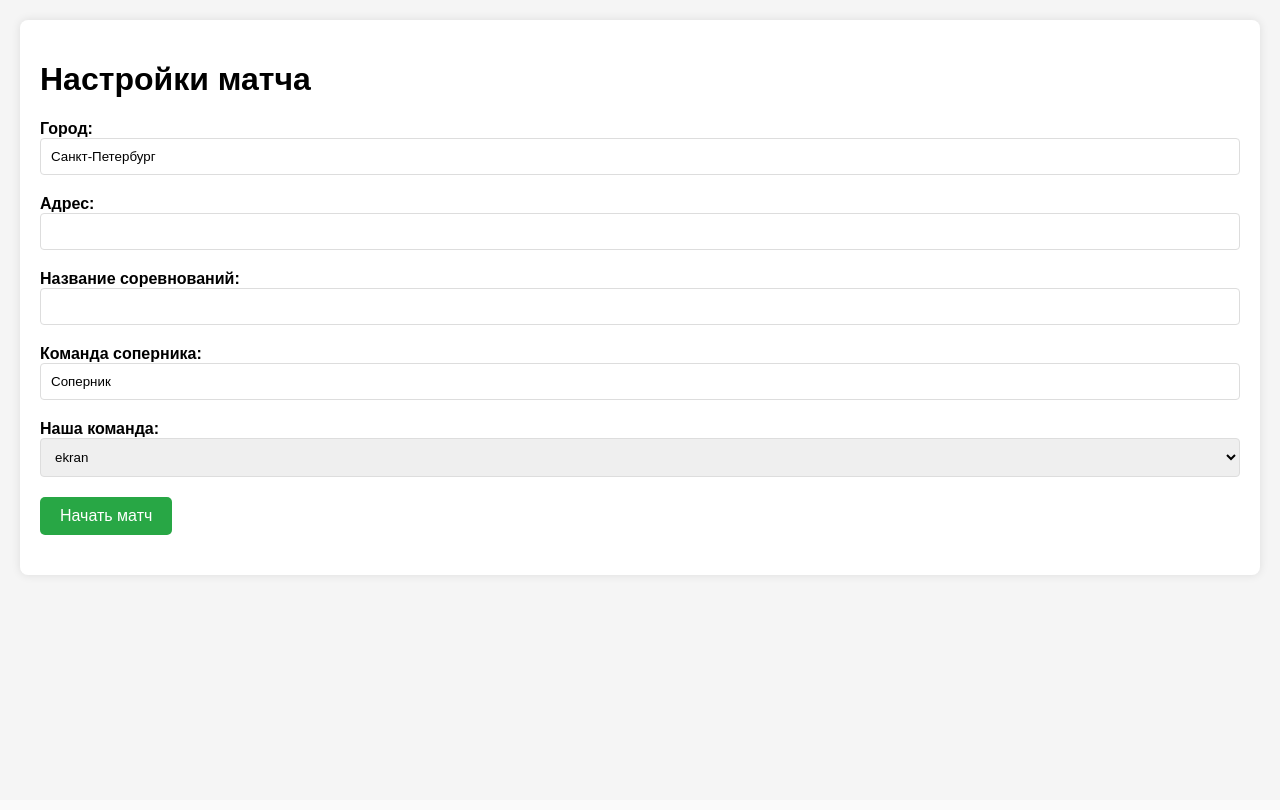
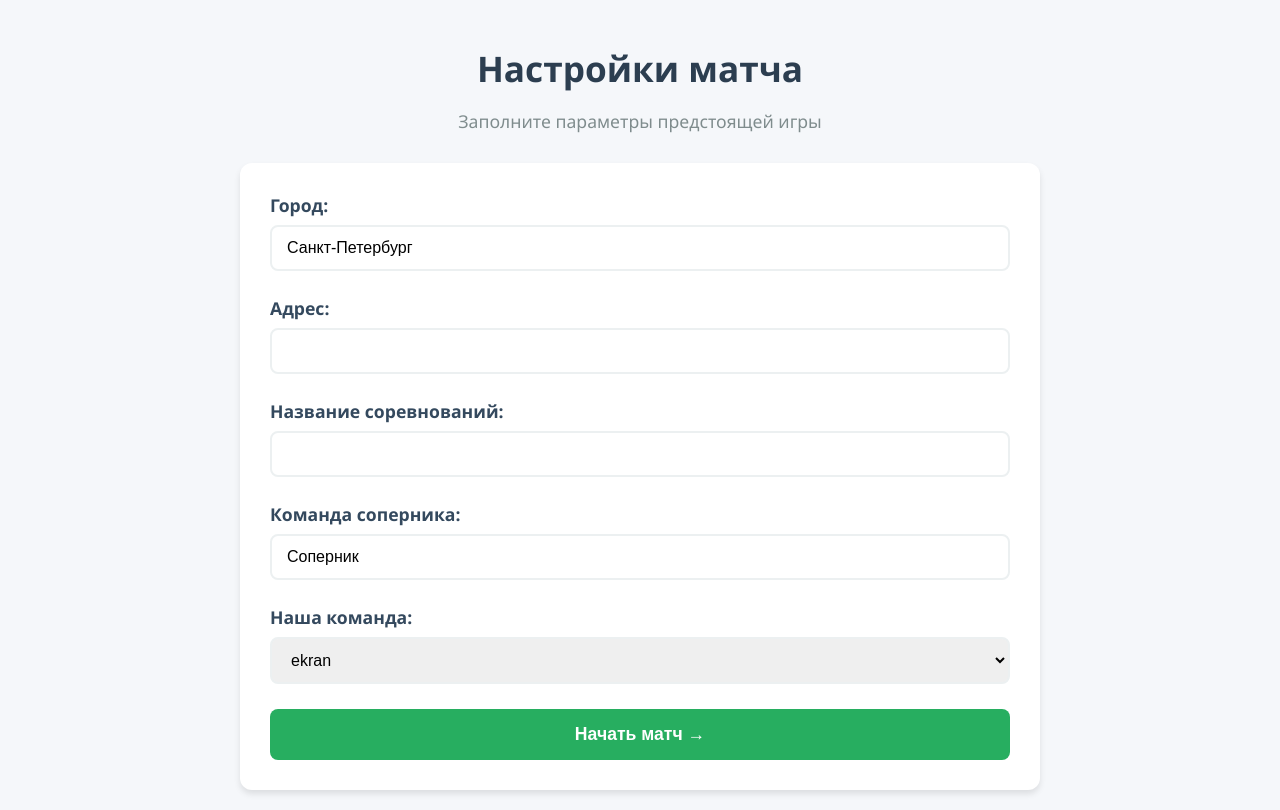
Before and after one commit to lxlermit/voleyball_stats, a Flask app: page /match in a window 1280 px wide. Before the commit the page ends 577 px from the top, so only its background shows below. Run offline with Flask 3, Linux system fonts and the light colour scheme.

Commit message:
krwasota9

```diff
--- a/templates/match.html
+++ b/templates/match.html
@@ -1,90 +1,172 @@
 <!DOCTYPE html>
-<html>
+<html lang="ru">
 <head>
-    <title>Начать матч</title>
-    <link rel="stylesheet" href="{{ url_for('static', filename='style.css') }}">
+    <meta charset="UTF-8">
+    <meta name="viewport" content="width=device-width, initial-scale=1.0">
+    <title>Начать матч | Volleyball Stats</title>
+    <link rel="stylesheet" href="{{ url_for('static', filename='css/main.css') }}">
     <style>
+        /* Основные стили */
         body {
-            font-family: Arial, sans-serif;
+            background-color: #f5f7fa;
+            font-family: 'Segoe UI', Tahoma, Geneva, Verdana, sans-serif;
             margin: 0;
+            padding: 0;
+        }
+
+        .main-container {
             padding: 20px;
-            background-color: #f5f5f5;
+            box-sizing: border-box;
         }
-        .container {
-            max-width: 1200px;
+
+        .match-container {
+            max-width: 800px;
             margin: 0 auto;
-            background: #fff;
-            padding: 20px;
-            border-radius: 8px;
-            box-shadow: 0 0 10px rgba(0,0,0,0.1);
+            width: 100%;
+            box-sizing: border-box;
         }
+
+        .match-header {
+            text-align: center;
+            margin-bottom: 30px;
+        }
+
+        .match-header h1 {
+            color: #2c3e50;
+            font-size: 2.2rem;
+            margin-bottom: 10px;
+        }
+
+        .match-header p {
+            color: #7f8c8d;
+            font-size: 1.1rem;
+        }
+
+        /* Форма */
+        .match-form {
+            background: white;
+            border-radius: 12px;
+            padding: 30px;
+            box-shadow: 0 4px 6px rgba(0, 0, 0, 0.1);
+            box-sizing: border-box;
+            width: 100%;
+        }
+
         .form-group {
-            margin-bottom: 20px;
+            margin-bottom: 25px;
+            width: 100%;
+            box-sizing: border-box;
         }
+
         .form-group label {
             display: block;
             margin-bottom: 8px;
-            font-weight: bold;
+            font-weight: 600;
+            color: #34495e;
+            font-size: 1.1rem;
         }
-        .form-group input,
-        .form-group select {
+
+        .form-control {
             width: 100%;
-            padding: 10px;
-            border: 1px solid #ddd;
-            border-radius: 4px;
+            padding: 12px 15px;
+            border: 2px solid #ecf0f1;
+            border-radius: 8px;
+            font-size: 1rem;
+            transition: border-color 0.3s;
             box-sizing: border-box;
         }
-        .button {
-            padding: 10px 20px;
-            background: #28a745;
+
+        .form-control:focus {
+            border-color: #3498db;
+            outline: none;
+        }
+
+        /* Кнопка */
+        .submit-btn {
+            width: 100%;
+            padding: 15px;
+            background-color: #27ae60;
             color: white;
             border: none;
-            border-radius: 5px;
+            border-radius: 8px;
+            font-size: 1.1rem;
+            font-weight: 600;
             cursor: pointer;
-            font-size: 1em;
+            transition: background-color 0.3s;
+            box-sizing: border-box;
+        }
+
+        .submit-btn:hover {
+            background-color: #2ecc71;
+        }
+
+        /* Адаптация */
+        @media (max-width: 768px) {
+            .main-container {
+                padding: 15px;
+            }
+
+            .match-form {
+                padding: 20px;
+            }
+
+            .match-header h1 {
+                font-size: 1.8rem;
+            }
+        }
+
+        @media (max-width: 480px) {
+            .form-control {
+                padding: 10px 12px;
+            }
+
+            .submit-btn {
+                padding: 12px;
+            }
         }
     </style>
 </head>
 <body>
-    <div class="container">
+    <div class="main-container">
+        <div class="match-container">
+            <header class="match-header">
                 <h1>Настройки матча</h1>
-        <form method="POST" action="{{ url_for('match') }}">
+                <p>Заполните параметры предстоящей игры</p>
+            </header>
+
+            <form method="POST" action="{{ url_for('match') }}" class="match-form">
                 <div class="form-group">
-                <label>Город:
-                    <input type="text" name="city" value="Санкт-Петербург" required>
-                </label>
+                    <label for="city">Город:</label>
+                    <input type="text" id="city" name="city" class="form-control" value="Санкт-Петербург" required>
                 </div>
 
                 <div class="form-group">
-                <label>Адрес:
-                    <input type="text" name="address">
-                </label>
+                    <label for="address">Адрес:</label>
+                    <input type="text" id="address" name="address" class="form-control">
                 </div>
 
                 <div class="form-group">
-                <label>Название соревнований:
-                    <input type="text" name="competition">
-                </label>
+                    <label for="competition">Название соревнований:</label>
+                    <input type="text" id="competition" name="competition" class="form-control">
                 </div>
 
                 <div class="form-group">
-                <label>Команда соперника:
-                    <input type="text" name="opponent" value="Соперник" required>
-                </label>
+                    <label for="opponent">Команда соперника:</label>
+                    <input type="text" id="opponent" name="opponent" class="form-control" value="Соперник" required>
                 </div>
 
                 <div class="form-group">
-                <label>Наша команда:
-                    <select name="our_team" required>
+                    <label for="our_team">Наша команда:</label>
+                    <select id="our_team" name="our_team" class="form-control" required>
                         {% for team in teams %}
                             <option value="{{ team }}">{{ team }}</option>
                         {% endfor %}
                     </select>
-                </label>
                 </div>
 
-            <button type="submit" class="button">Начать матч</button>
+                <button type="submit" class="submit-btn">Начать матч →</button>
             </form>
+        </div>
     </div>
 </body>
 </html>
```
Lines whose indentation alone changed are shown as unchanged.
